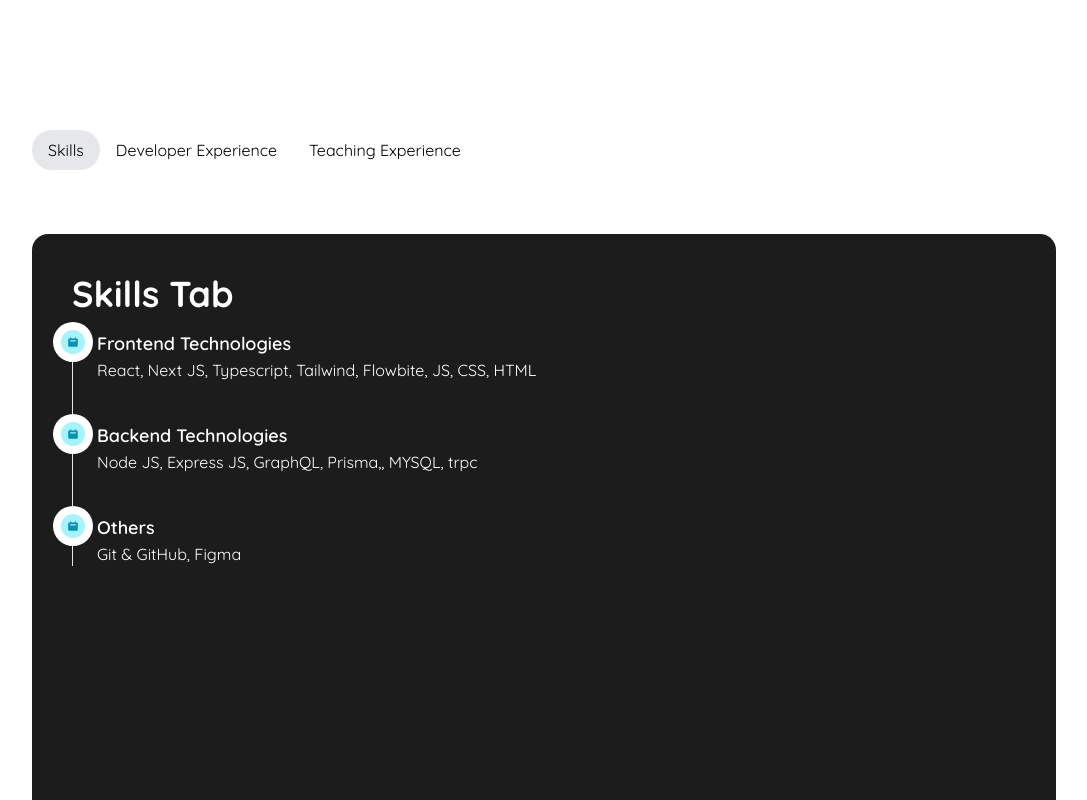
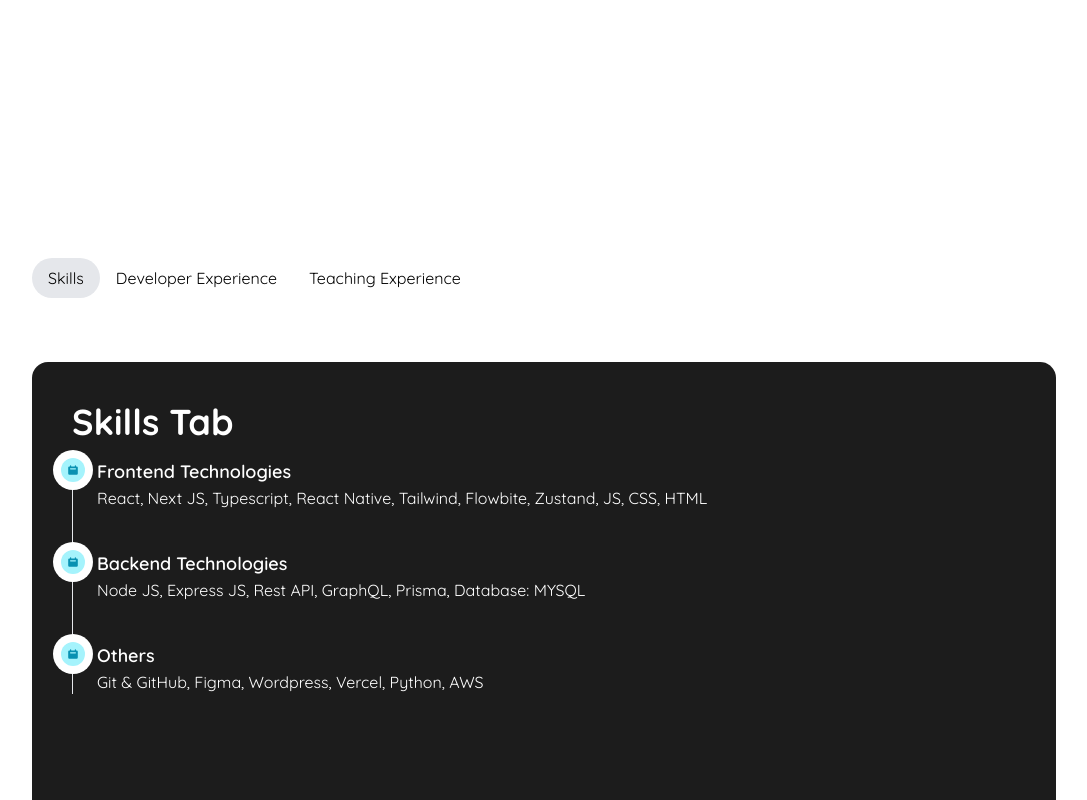
Before and after one commit to vishalthapa07/my-portfolio-v1, a Next.js app: page / in a window 1280 px wide. Shown: the part 920-1720 px from the top of the page, without its empty margins (96-1183 px from the left). Built offline with nearby package versions, Linux system fonts and the light colour scheme.

Commit message:
update resposniveness ui

```diff
--- a/src/app/page.tsx
+++ b/src/app/page.tsx
@@ -7,7 +7,7 @@ import { TabsDemo } from "@/components/skills";
 export default function Home() {
   return (
     <>
-      <div className="bg-primary h-screen px-4 md:px-36 flex flex-col md:flex-row items-center justify-between gap-8 z-50">
+      <div className="bg-primary h-screen px-4 lg:px-36 flex flex-col lg:flex-row items-center justify-between gap-8 z-50">
         <div className="w-full">
           <Introduction />
         </div>
@@ -16,7 +16,7 @@ export default function Home() {
         </div>
       </div>
 
-      <div id="work" className="px-4">
+      <div id="work" className="px-4 pt-64 lg:pt-32">
         <TabsDemo />
       </div>
       <div id="contact">
--- a/src/components/skills.tsx
+++ b/src/components/skills.tsx
@@ -12,7 +12,7 @@ export function TabsDemo() {
       title: "Skills",
       value: "product",
       content: (
-        <div className="w-full overflow-hidden relative h-full rounded-2xl p-10 text-xl md:text-4xl font-bold text-white bg-primary">
+        <div className="w-full overflow-auto relative h-full rounded-2xl p-10 text-xl md:text-4xl font-bold text-white bg-primary">
           <p>Skills Tab</p>
           <Skills />
         </div>
@@ -22,7 +22,7 @@ export function TabsDemo() {
       title: "Developer Experience",
       value: "developer",
       content: (
-        <div className="w-full overflow-hidden relative h-full rounded-2xl p-10 text-xl md:text-4xl font-bold text-white bg-primary">
+        <div className="w-full overflow-auto relative h-full rounded-2xl p-10 text-xl md:text-4xl font-bold text-white bg-primary">
           <p>Developer Experience tab</p>
           <DeveloperExperience />
         </div>
@@ -32,7 +32,7 @@ export function TabsDemo() {
       title: "Teaching Experience",
       value: "teaching",
       content: (
-        <div className="w-full overflow-hidden relative h-full rounded-2xl p-10 text-xl md:text-4xl font-bold text-white bg-primary">
+        <div className="w-full overflow-auto relative h-full rounded-2xl p-10 text-xl md:text-4xl font-bold text-white bg-primary">
           <p>Teaching Experience tab</p>
           <TeachingExperience />
         </div>
@@ -51,17 +51,18 @@ const skillsConstant = [
   {
     id: 1,
     stack: "Frontend Technologies",
-    tools: "React, Next JS, Typescript, Tailwind, Flowbite, JS, CSS, HTML",
+    tools:
+      "React, Next JS, Typescript, React Native, Tailwind, Flowbite, Zustand, JS, CSS, HTML",
   },
   {
     id: 1,
     stack: "Backend Technologies",
-    tools: "Node JS, Express JS, GraphQL, Prisma,, MYSQL, trpc",
+    tools: "Node JS, Express JS, Rest API, GraphQL, Prisma, Database: MYSQL",
   },
   {
     id: 1,
     stack: "Others",
-    tools: "Git & GitHub, Figma",
+    tools: "Git & GitHub, Figma, Wordpress, Vercel, Python, AWS",
   },
 ];
 
```
